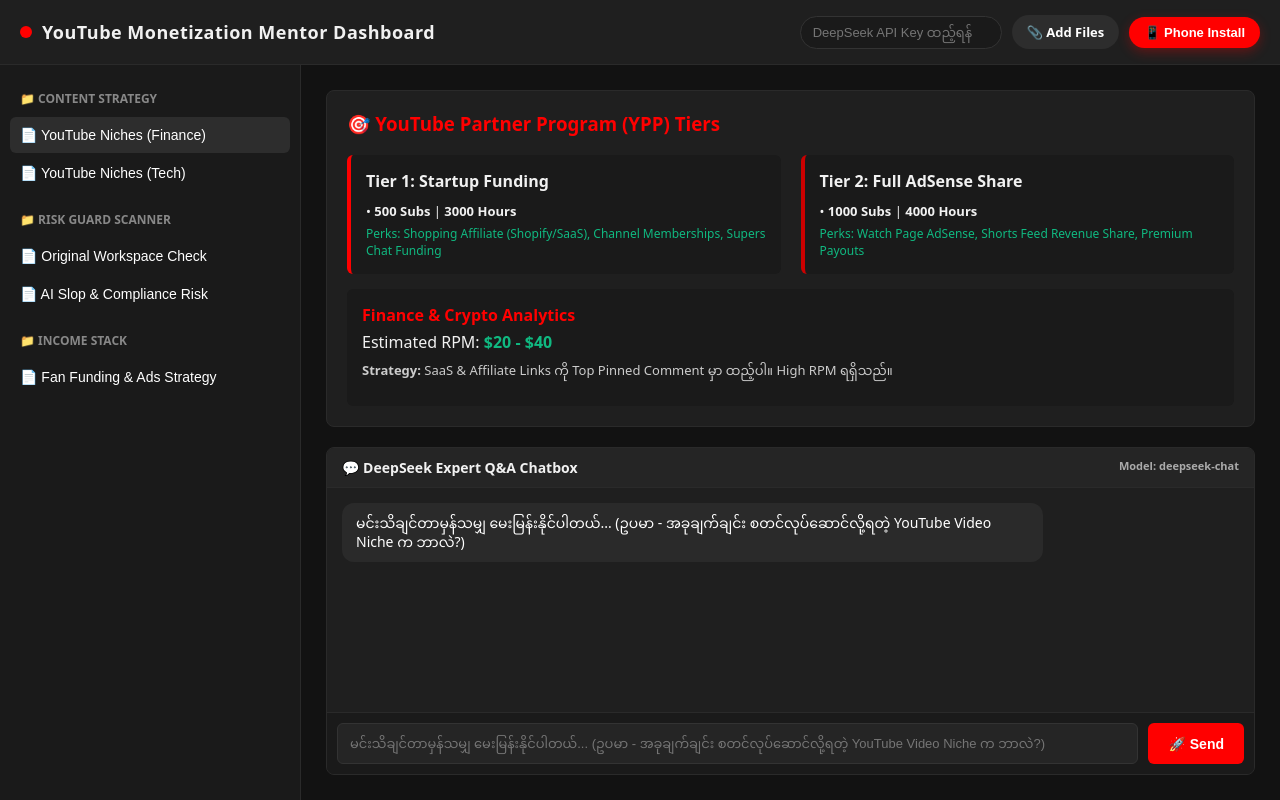
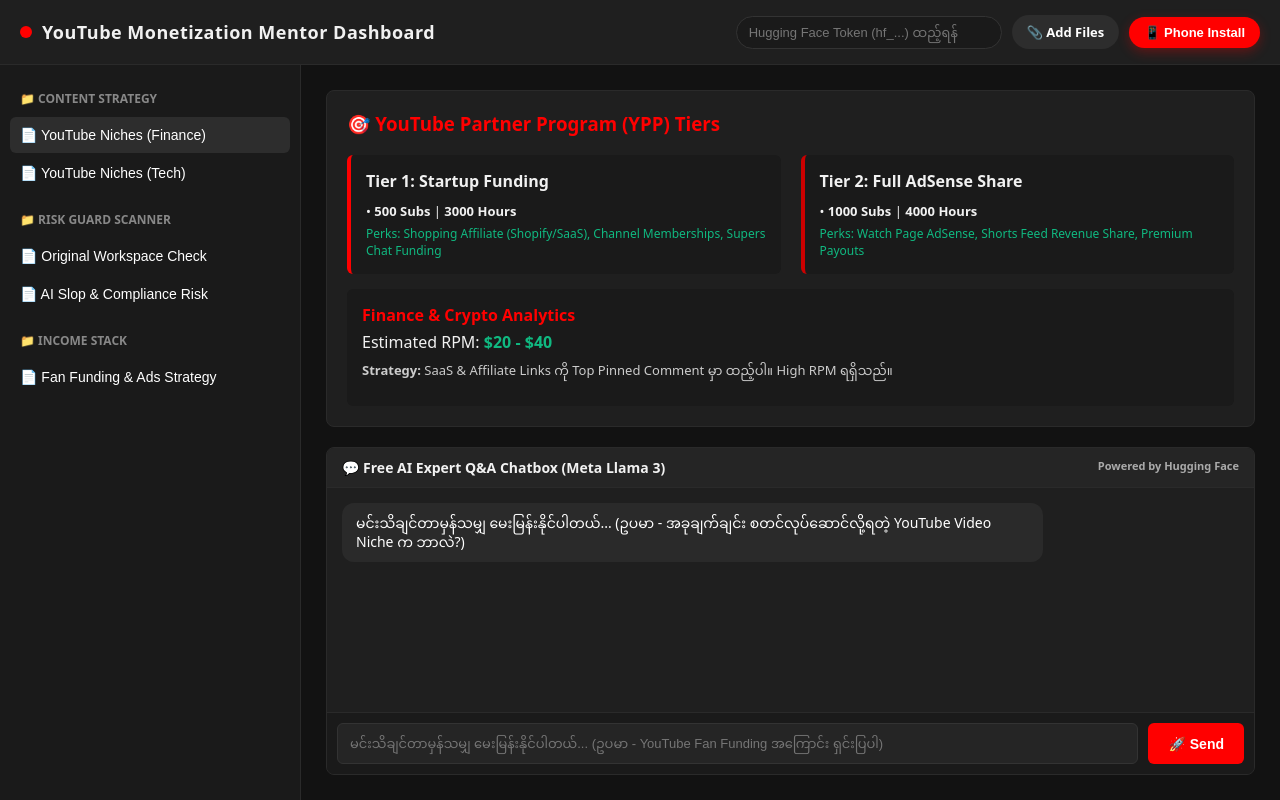
Before and after one commit to mraungkyawthu4-hub/youtube-monetization-mentor, a React (Vite) app: page / in a window 1280 px wide. Built offline with nearby package versions, Linux system fonts and the light colour scheme; the HTML template or start-up script is replaced by a standard one.

Commit message:
feat: setup 100-percent free Hugging Face API framework

```diff
--- a/src/App.jsx
+++ b/src/App.jsx
@@ -7,7 +7,7 @@
   const [niche, setNiche] = useState('finance');
   const [contentType, setContentType] = useState('original');
 
-  // New Chat & Update States
+  // Chat & Hugging Face API States
   const [apiKey, setApiKey] = useState('');
   const [chatInput, setChatInput] = useState('');
   const [chatLog, setChatLog] = useState([
@@ -43,12 +43,12 @@
     }
   };
 
-  // DeepSeek Chat Function
+  // Hugging Face Free Chat Function
   const handleSendMessage = async (e) => {
     e.preventDefault();
     if (!chatInput.trim()) return;
     if (!apiKey.trim()) {
-      alert("⚠️ ကျေးဇူးပြု၍ DeepSeek API Key ကို အရင်ထည့်ပေးပါ။");
+      alert("⚠️ ကျေးဇူးပြု၍ Hugging Face Token/API Key ကို အရင်ထည့်ပေးပါ။");
       return;
     }
 
@@ -57,44 +57,44 @@
     setChatInput('');
     setIsLoading(true);
 
-    let systemContext = "You are a professional YouTube Monetization Mentor AI.";
+    let systemContext = "You are a professional YouTube Monetization Mentor AI. Always respond in Myanmar language based on context.";
     if (uploadedFiles.length > 0) {
       systemContext += ` User uploaded knowledge: ${uploadedFiles.map(f => f.content).join(" ")}`;
     }
 
     try {
-const response = await fetch('https://api.deepseek.com/chat/completions', {
+      // 100% Free Meta Llama 3 8B Model via Hugging Face Server
+      const response = await fetch('https://api-inference.huggingface.co/models/meta-llama/Meta-Llama-3-8B-Instruct', {
         method: 'POST',
         headers: {
           'Content-Type': 'application/json',
           'Authorization': `Bearer ${apiKey}`
         },
         body: JSON.stringify({
-          model: 'deepseek-chat',
-          messages: [
-            { role: 'system', content: systemContext },
-            ...chatLog,
-            userMessage
-          ],
-          stream: false
+          inputs: `<|system|>\n${systemContext}\n<|user|>\n${userMessage.content}\n<|assistant|>\n`,
+          parameters: { max_new_tokens: 1000, return_full_text: false }
         })
       });
 
       const data = await response.json();
-      if (data.choices && data.choices[0]) {
-        setChatLog((prev) => [...prev, { role: 'assistant', content: data.choices[0].message.content }]);
+
+      // Extract response safely based on Hugging Face API formatting
+      if (data && data[0] && data[0].generated_text) {
+        setChatLog((prev) => [...prev, { role: 'assistant', content: data[0].generated_text.trim() }]);
+      } else if (data && data.generated_text) {
+        setChatLog((prev) => [...prev, { role: 'assistant', content: data.generated_text.trim() }]);
       } else {
-        throw new Error("Invalid response structure");
+        throw new Error("Invalid Response Structure");
       }
     } catch (error) {
       console.error(error);
-      setChatLog((prev) => [...prev, { role: 'assistant', content: '❌ API ချိတ်ဆက်မှု အဆင်မပြေပါ။ Key မှန်ကန်မှု ရှိမရှိ သို့မဟုတ် Network ကို ပြန်စစ်ပေးပါ။' }]);
+      setChatLog((prev) => [...prev, { role: 'assistant', content: '❌ API ချိတ်ဆက်မှု အဆင်မပြေပါ။ Hugging Face Token မှန်ကန်မှု ရှိမရှိ ပြန်စစ်ပေးပါ။' }]);
     } finally {
       setIsLoading(false);
     }
   };
 
-  // Handle Add Files File Upload
+  // Handle File Upload
   const handleFileUpload = (e) => {
     const files = Array.from(e.target.files);
     files.forEach(file => {
@@ -115,11 +115,10 @@
   const nicheData = {
     finance: { name: "Finance & Crypto", rpm: "$20 - $40", strategy: "SaaS & Affiliate Links ကို Top Pinned Comment မှာ ထည့်ပါ။ High RPM ရရှိသည်။" },
     tech: { name: "Tech & Software Tutorials", rpm: "$10 - $25", strategy: "ရက် ၃၀ အတွင်း Outlier Videos များကို ရှာဖွေပြီး Title Pattern ကို Reverse-Engineer လုပ်ပါ။" },
-    bible: { name: "Faceless Bible / Stories", rpm: "$3 - $8", strategy: "AI Slop မဖြစ်စေရန် စာသားများကို ကိုယ်တိုင်ရေးပါ၊ တည်းဖြတ်မှု Timeline ကို သေချာပြောင်းလဲပါ။" },
+    bible: { name: "Faceless Bible / Stories", rpm: "$3 - $8", strategy: "AI Slop မဖြစ်စေရန် สာသားများကို ကိုယ်တိုင်ရေးပါ၊ တည်းဖြတ်မှု Timeline ကို သေချာပြောင်းလဲပါ။" },
     gaming: { name: "Gaming & Compilations", rpm: "$1 - $4", strategy: "Reused Content ပေါ်လစီ ငြိရန် အလားအလာ အလွန်များသဖြင့် ကိုယ်ပိုင်အသံ (Voiceover) ၇၀% မဖြစ်မနေထည့်ပါ။" }
   };
 
-  // Safeguard Variable Extraction
   const activeNicheInfo = nicheData[niche] || nicheData['finance'];
   const isOriginal = contentType === 'original';
 
@@ -136,10 +135,10 @@
         <div style={{ display: 'flex', gap: '10px', alignItems: 'center' }}>
           <input
             type="password"
-            placeholder="DeepSeek API Key ထည့်ရန်"
+            placeholder="Hugging Face Token (hf_...) ထည့်ရန်"
             value={apiKey}
             onChange={(e) => setApiKey(e.target.value)}
-            style={{ padding: '8px 12px', backgroundColor: '#1a1a1a', border: '1px solid #333', color: '#fff', borderRadius: '20px', fontSize: '13px' }}
+            style={{ padding: '8px 12px', backgroundColor: '#1a1a1a', border: '1px solid #333', color: '#fff', borderRadius: '20px', fontSize: '13px', width: '240px' }}
           />
 
           <label style={{ backgroundColor: '#2d2d2d', color: '#fff', padding: '8px 15px', borderRadius: '20px', fontSize: '13px', fontWeight: 'bold', cursor: 'pointer', display: 'flex', alignItems: 'center', gap: '6px' }}>
@@ -239,7 +238,7 @@
                   ) : (
                     <div>
                       <b>⚠️ High Risk Warning Alert</b>
-                      <p style={{ fontSize: '13px', margin: '5px 0 0 0' }}>100% AI ဖြစ်နေသည့်အတွက် สရွက်စာတမ်း Paper Trail နှင့် တည်းဖြတ်မှုဗီဒီယိုပြသနိုင်ရန် ကြိုတင်ပြင်ဆင်ပါ။</p>
+                      <p style={{ fontSize: '13px', margin: '5px 0 0 0' }}>100% AI ဖြစ်နေသည့်အတွက် စာရွက်စာတမ်း Paper Trail နှင့် တည်းဖြတ်မှုဗီဒီယိုပြသနိုင်ရန် ကြိုတင်ပြင်ဆင်ပါ။</p>
                     </div>
                   )}
                 </div>
@@ -260,8 +259,8 @@
           {/* Q&A Chat Component Section */}
           <div style={{ flex: 1, backgroundColor: '#1f1f1f', borderRadius: '8px', border: '1px solid #2a2a2a', display: 'flex', flexDirection: 'column', overflow: 'hidden', minHeight: '300px' }}>
             <div style={{ backgroundColor: '#252525', padding: '10px 15px', borderBottom: '1px solid #2a2a2a', fontSize: '14px', fontWeight: 'bold', display: 'flex', justifyContent: 'space-between' }}>
-              <span>💬 DeepSeek Expert Q&A Chatbox</span>
-              <span style={{ fontSize: '11px', color: '#aaa' }}>Model: deepseek-chat</span>
+              <span>💬 Free AI Expert Q&A Chatbox (Meta Llama 3)</span>
+              <span style={{ fontSize: '11px', color: '#aaa' }}>Powered by Hugging Face</span>
             </div>
 
             {/* Chat Messages Log */}
@@ -273,7 +272,7 @@
               ))}
               {isLoading && (
                 <div style={{ alignSelf: 'flex-start', backgroundColor: '#2a2a2a', color: '#888', padding: '10px 14px', borderRadius: '12px', fontSize: '14px' }}>
-                  ⏳ DeepSeek စဉ်းစားနေပါသည်...
+                  ⏳ AI စဉ်းစားနေပါသည်...
                 </div>
               )}
             </div>
@@ -284,7 +283,7 @@
                 type="text"
                 value={chatInput}
                 onChange={(e) => setChatInput(e.target.value)}
-                placeholder="မင်းသိချင်တာမှန်သမျှ မေးမြန်းနိုင်ပါတယ်... (ဥပမာ - အခုချက်ချင်း စတင်လုပ်ဆောင်လို့ရတဲ့ YouTube Video Niche က ဘာလဲ?)"
+                placeholder="မင်းသိချင်တာမှန်သမျှ မေးမြန်းနိုင်ပါတယ်... (ဥပမာ - YouTube Fan Funding အကြောင်း ရှင်းပြပါ)"
                 style={{ flex: 1, padding: '12px', backgroundColor: '#252525', border: '1px solid #333', color: '#fff', borderRadius: '6px', fontSize: '13px' }}
               />
               <button type="submit" disabled={isLoading} style={{ backgroundColor: '#FF0000', color: '#fff', border: 'none', padding: '0 20px', borderRadius: '6px', fontWeight: 'bold', cursor: 'pointer', fontSize: '14px' }}>
```
